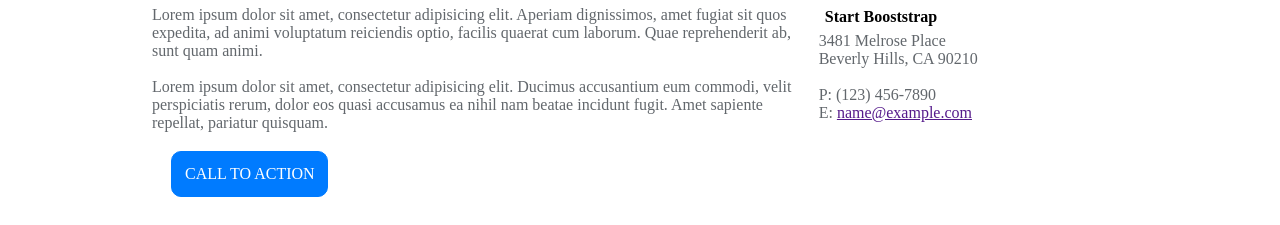
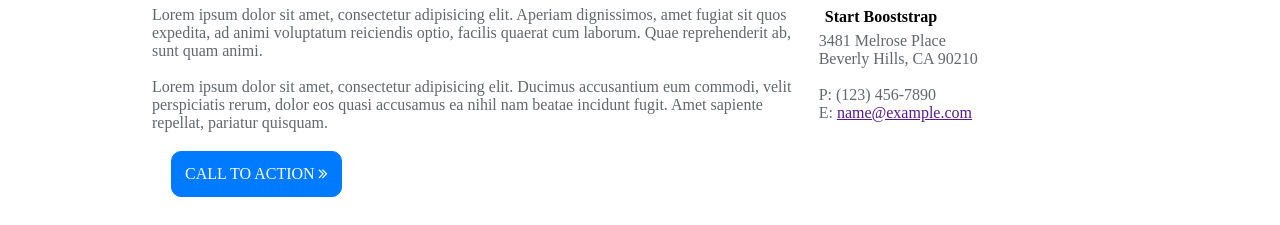
Before and after one commit to carolina-silvag/miPagina, a plain HTML site: page index.html in a window 1280 px wide. Shown: the part 763-988 px from the top of the page. Drawn offline with Linux system fonts and the light colour scheme.

Commit message:
agregado icono

```diff
--- a/index.html
+++ b/index.html
@@ -49,7 +49,9 @@
         <p>Lorem ipsum dolor sit amet, consectetur adipisicing elit. Aperiam dignissimos, amet fugiat sit quos expedita, ad animi voluptatum reiciendis optio, facilis quaerat cum laborum. Quae reprehenderit ab, sunt quam animi.</p>
         <br>
         <p>Lorem ipsum dolor sit amet, consectetur adipisicing elit. Ducimus accusantium eum commodi, velit perspiciatis rerum, dolor eos quasi accusamus ea nihil nam beatae incidunt fugit. Amet sapiente repellat, pariatur quisquam.</p>
-        <a class="boton" href="http://laweb.com" target="">Call to Action</a>
+        <a class="boton" href="http://laweb.com" target="">Call to Action
+        <i class="fa fa-angle-double-right" aria-hidden="true"></i>
+        </a>
       </div>
       <div class="col-4">
         <h3 class="subtitle2">Contact US</h3>
```
